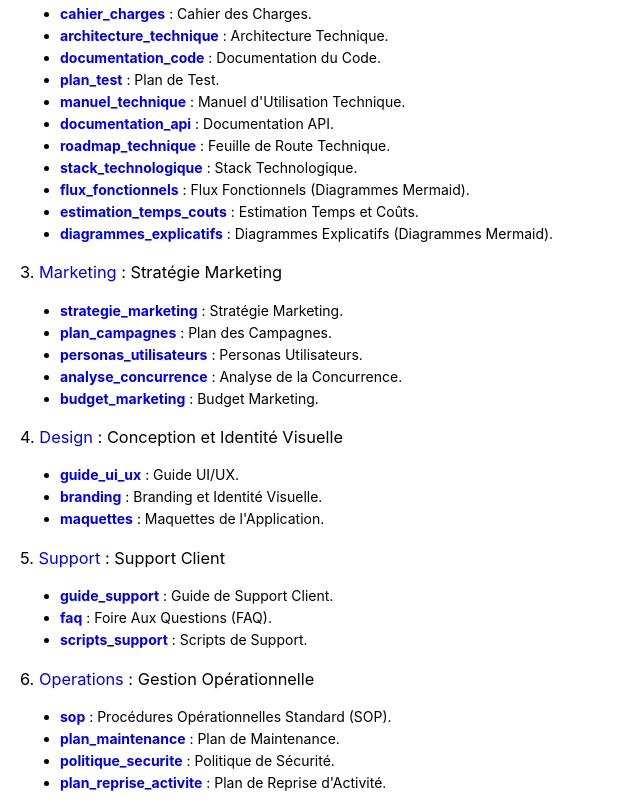
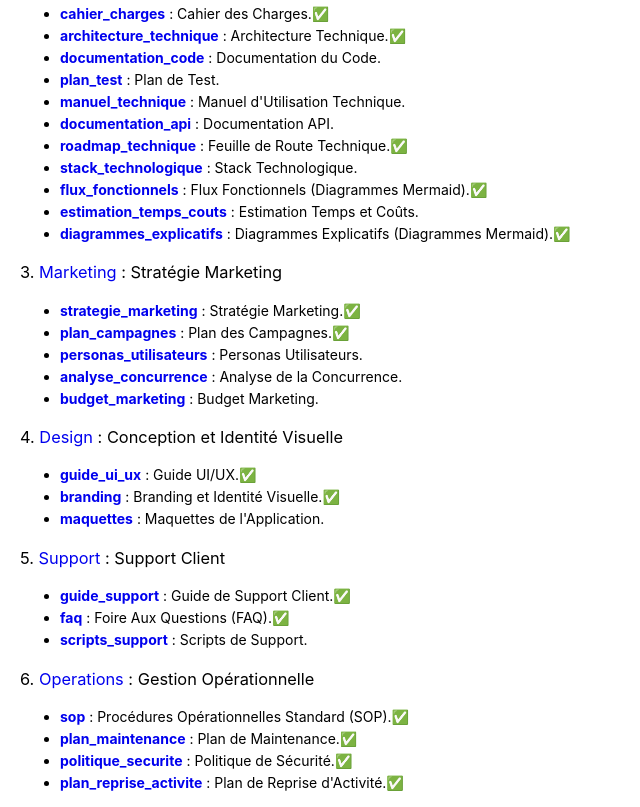
Before and after one commit to smidaJaber/wadiedeliveryhtml, a plain HTML site: page index.html in a window 1280 px wide. Shown: the part 485-1292 px from the top of the page, without its empty margins (0-640 px from the left). Drawn offline with Linux system fonts and the light colour scheme; a script that the page names is missing.

Commit message:
fix: urls complete status ✅

```diff
--- a/index.html
+++ b/index.html
@@ -379,44 +379,44 @@ code {
 </ul>
 <h3 id="2-technical--documentation-technique">2. <a href="technical">Technical</a> : Documentation Technique</h3>
 <ul>
-<li><strong><a href="technical/cahier_charges.html">cahier_charges</a></strong> : Cahier des Charges.</li>
-<li><strong><a href="technical/architecture_technique.html">architecture_technique</a></strong> : Architecture Technique.</li>
+<li><strong><a href="technical/cahier_charges.html">cahier_charges</a></strong> : Cahier des Charges.✅</li>
+<li><strong><a href="technical/architecture_technique.html">architecture_technique</a></strong> : Architecture Technique.✅</li>
 <li><strong><a href="technical/documentation_code.html">documentation_code</a></strong> : Documentation du Code.</li>
 <li><strong><a href="technical/plan_test.html">plan_test</a></strong> : Plan de Test.</li>
 <li><strong><a href="technical/manuel_technique.html">manuel_technique</a></strong> : Manuel d'Utilisation Technique.</li>
 <li><strong><a href="technical/documentation_api.html">documentation_api</a></strong> : Documentation API.</li>
-<li><strong><a href="technical/roadmap_technique.html">roadmap_technique</a></strong> : Feuille de Route Technique.</li>
+<li><strong><a href="technical/roadmap_technique.html">roadmap_technique</a></strong> : Feuille de Route Technique.✅</li>
 <li><strong><a href="technical/stack_technologique.html">stack_technologique</a></strong> : Stack Technologique.</li>
-<li><strong><a href="technical/flux_fonctionnels.html">flux_fonctionnels</a></strong> : Flux Fonctionnels (Diagrammes Mermaid).</li>
+<li><strong><a href="technical/flux_fonctionnels.html">flux_fonctionnels</a></strong> : Flux Fonctionnels (Diagrammes Mermaid).✅</li>
 <li><strong><a href="technical/estimation_temps_couts.html">estimation_temps_couts</a></strong> : Estimation Temps et Coûts.</li>
-<li><strong><a href="technical/vision_general.html">diagrammes_explicatifs</a></strong> : Diagrammes Explicatifs (Diagrammes Mermaid).</li>
+<li><strong><a href="technical/vision_general.html">diagrammes_explicatifs</a></strong> : Diagrammes Explicatifs (Diagrammes Mermaid).✅</li>
 </ul>
 <h3 id="3-marketing--strat%C3%A9gie-marketing">3. <a href="marketing">Marketing</a> : Stratégie Marketing</h3>
 <ul>
-<li><strong><a href="marketing/strategie_marketing.html">strategie_marketing</a></strong> : Stratégie Marketing.</li>
-<li><strong><a href="marketing/plan_campagnes.html">plan_campagnes</a></strong> : Plan des Campagnes.</li>
+<li><strong><a href="marketing/strategie.html">strategie_marketing</a></strong> : Stratégie Marketing.✅</li>
+<li><strong><a href="marketing/plan_campagnes.html">plan_campagnes</a></strong> : Plan des Campagnes.✅</li>
 <li><strong><a href="marketing/personas_utilisateurs.html">personas_utilisateurs</a></strong> : Personas Utilisateurs.</li>
 <li><strong><a href="marketing/analyse_concurrence.html">analyse_concurrence</a></strong> : Analyse de la Concurrence.</li>
 <li><strong><a href="marketing/budget_marketing.html">budget_marketing</a></strong> : Budget Marketing.</li>
 </ul>
 <h3 id="4-design--conception-et-identit%C3%A9-visuelle">4. <a href="design">Design</a> : Conception et Identité Visuelle</h3>
 <ul>
-<li><strong><a href="design/guide_ui_ux.html">guide_ui_ux</a></strong> : Guide UI/UX.</li>
-<li><strong><a href="design/branding.html">branding</a></strong> : Branding et Identité Visuelle.</li>
+<li><strong><a href="design/guide_ui.html">guide_ui_ux</a></strong> : Guide UI/UX.✅</li>
+<li><strong><a href="design/branding.html">branding</a></strong> : Branding et Identité Visuelle.✅</li>
 <li><strong><a href="design/maquettes.html">maquettes</a></strong> : Maquettes de l'Application.</li>
 </ul>
 <h3 id="5-support--support-client">5. <a href="support">Support</a> : Support Client</h3>
 <ul>
-<li><strong><a href="support/guide_support.html">guide_support</a></strong> : Guide de Support Client.</li>
-<li><strong><a href="support/faq.html">faq</a></strong> : Foire Aux Questions (FAQ).</li>
+<li><strong><a href="support/guide_support.html">guide_support</a></strong> : Guide de Support Client.✅</li>
+<li><strong><a href="support/faq.html">faq</a></strong> : Foire Aux Questions (FAQ).✅</li>
 <li><strong><a href="support/scripts_support.html">scripts_support</a></strong> : Scripts de Support.</li>
 </ul>
 <h3 id="6-operations--gestion-op%C3%A9rationnelle">6. <a href="operations">Operations</a> : Gestion Opérationnelle</h3>
 <ul>
-<li><strong><a href="operations/sop.html">sop</a></strong> : Procédures Opérationnelles Standard (SOP).</li>
-<li><strong><a href="operations/plan_maintenance.html">plan_maintenance</a></strong> : Plan de Maintenance.</li>
-<li><strong><a href="operations/politique_securite.html">politique_securite</a></strong> : Politique de Sécurité.</li>
-<li><strong><a href="operations/plan_reprise_activite.html">plan_reprise_activite</a></strong> : Plan de Reprise d'Activité.</li>
+<li><strong><a href="operations/sop.html">sop</a></strong> : Procédures Opérationnelles Standard (SOP).✅</li>
+<li><strong><a href="operations/plan_maintenance.html">plan_maintenance</a></strong> : Plan de Maintenance.✅</li>
+<li><strong><a href="operations/politique_securite.html">politique_securite</a></strong> : Politique de Sécurité.✅</li>
+<li><strong><a href="operations/plan_reprise_activite.html">plan_reprise_activite</a></strong> : Plan de Reprise d'Activité.✅</li>
 </ul>
 <h3 id="7-partners--partenariats">7. <a href="partners">Partners</a> : Partenariats</h3>
 <ul>
```
